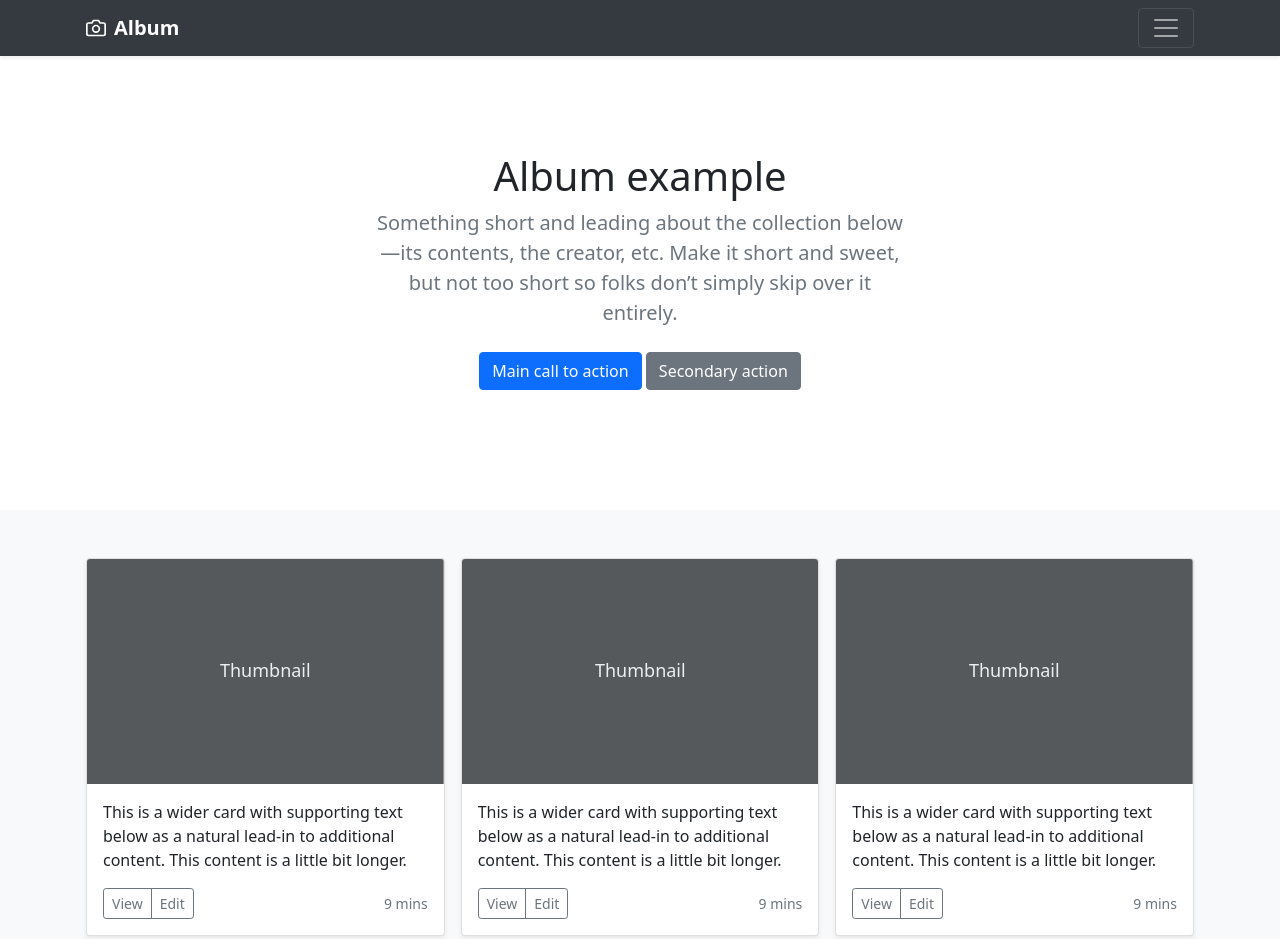
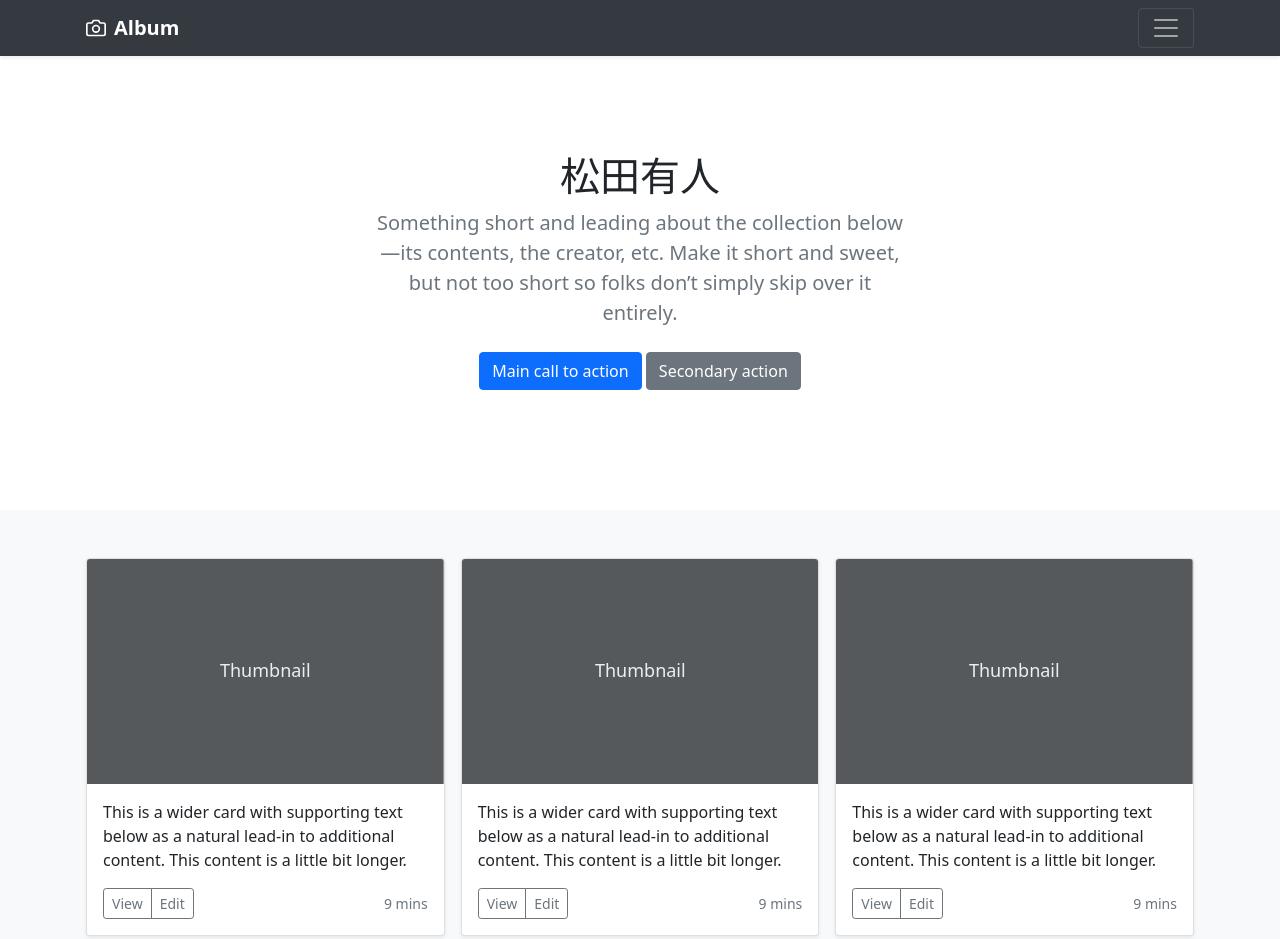
Before and after one commit to kenshu-app/thirdTest_202305, a plain HTML site: page index.html in a window 1280 px wide. Shown: the top 939 px of the page. Drawn offline with nearby package versions, Linux system fonts and the light colour scheme.

Commit message:
add text

```diff
--- a/index.html
+++ b/index.html
@@ -71,7 +71,7 @@
             <section class="py-5 text-center container">
                 <div class="row py-lg-5">
                     <div class="col-lg-6 col-md-8 mx-auto">
-                        <h1 class="font-weight-light">Album example</h1>
+                        <h1 class="font-weight-light">松田有人</h1>
                         <p class="lead text-muted">Something short and leading about the collection below—its contents, the creator,
             etc. Make it short and sweet, but not too short so folks don’t simply skip over it entirely.</p>
                         <p>
```
